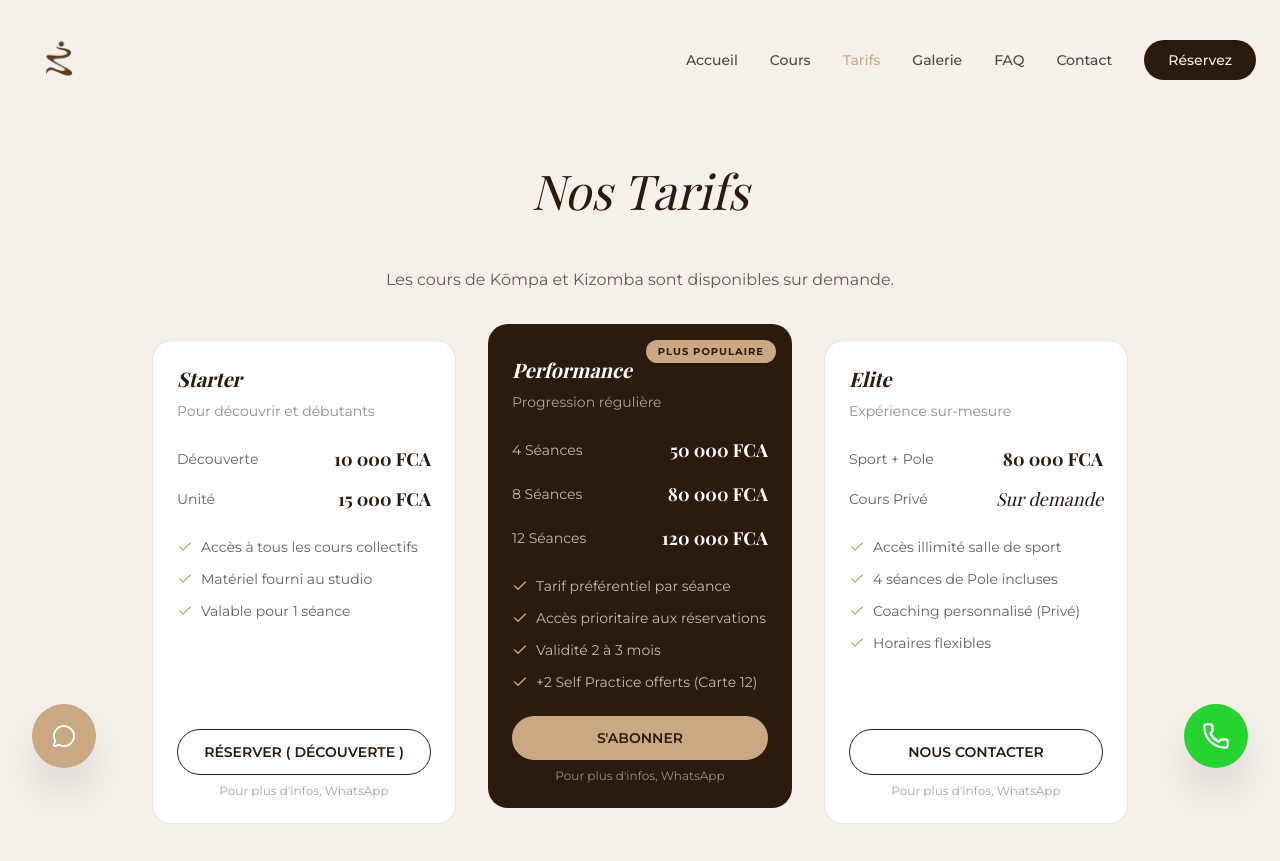
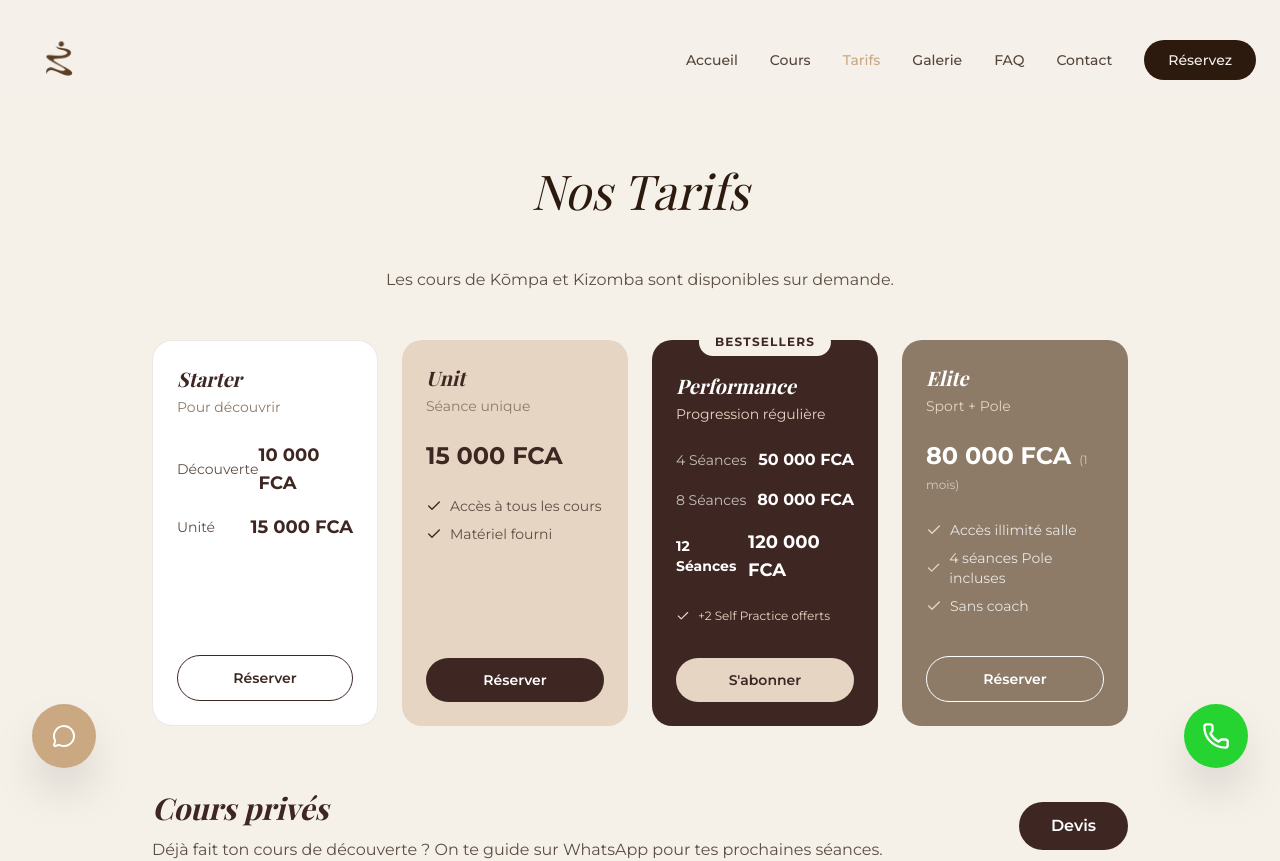
Before and after one commit to neweradigitaleagency-tech/Studio-Maheni, a React (Vite) app: page /pricing in a window 1280 px wide. Shown: the top 861 px of the page. Built offline with nearby package versions, Linux system fonts and the light colour scheme; a web font is replaced by a local one.

Commit message:
feat: redesign pricing cards and FAQ with visible answers

```diff
--- a/src/pages/Home.tsx
+++ b/src/pages/Home.tsx
@@ -119,7 +119,7 @@ export const Home = () => {
           </div>
 
           <div className="text-center mt-12 md:mt-16">
-            <Link to="/courses" className="inline-flex items-center gap-2 bg-brand-primary text-brand-bg px-8 py-4 rounded-full font-medium hover:bg-brand-secondary transition-all">
+            <Link to="/services" className="inline-flex items-center gap-2 bg-brand-primary text-brand-bg px-8 py-4 rounded-full font-medium hover:bg-brand-secondary transition-all">
               Réserver maintenant <ChevronRight size={18} />
             </Link>
           </div>
@@ -149,7 +149,17 @@ export const Home = () => {
                 color: "bg-brand-tan"
               }
             ].map((faq, index) => (
-              <FAQCard key={index} question={faq.q} answer={faq.a} color={faq.color} />
+              <motion.div
+                key={index}
+                initial={{ opacity: 0, y: 10 }}
+                whileInView={{ opacity: 1, y: 0 }}
+                viewport={{ once: true }}
+                transition={{ delay: index * 0.1 }}
+                className={`${faq.color} rounded-[20px] p-6`}
+              >
+                <span className="text-base font-bold text-brand-primary block mb-3">{faq.q}</span>
+                <p className="text-brand-primary/70 text-sm leading-relaxed">{faq.a}</p>
+              </motion.div>
             ))}
           </div>
 
--- a/src/pages/Pricing.tsx
+++ b/src/pages/Pricing.tsx
@@ -6,7 +6,7 @@ const WHATSAPP_NUMBER = '2250717616343';
 
 const getWhatsAppMessage = (service: string, price: string) => {
   const message = encodeURIComponent(
-    `Coucou ! 👋🏾\n\nJe suis intéressé(e) par vos services et je voudrais réserver :\n\n📌 Service : ${service}\n💰 Prix : ${price}\n\nMerci de me donner plus d'informations sur les disponibilités et la marche à suivre pour réserver ! 😊`
+    `Coucou ! 👋🏾\n\nJe suis intéressé(e) par ${service} au prix de ${price}.\n\nMerci de me donner les disponibilités et la marche à suivre pour réserver ! 😊`
   );
   return `https://wa.me/${WHATSAPP_NUMBER}?text=${message}`;
 };
@@ -14,152 +14,182 @@ const getWhatsAppMessage = (service: string, price: string) => {
 export const Pricing = () => {
   return (
     <div className="pt-24">
-      {/* --- Pricing Section - New 3 Cards Layout --- */}
-      <section className="py-12 md:py-16">
+      {/* --- Pricing Section - 4 Cards --- */}
+      <section className="py-12 md:py-16 bg-[#F5F0E8]">
         <div className="max-w-[80%] mx-auto px-6">
           <SectionTitle title="Nos Tarifs" centered />
-          <p className="text-center text-brand-primary/70 mb-12 max-w-2xl mx-auto text-sm md:text-base">
+          <p className="text-center text-[#5D4E44] mb-12 max-w-2xl mx-auto text-base">
             Les cours de Kōmpa et Kizomba sont disponibles sur demande.
           </p>
 
-          <div className="grid grid-cols-1 md:grid-cols-3 gap-6 md:gap-8 mb-16">
-            {/* Card 1: Starter */}
+          <div className="grid grid-cols-1 md:grid-cols-4 gap-6 mb-16">
+            {/* Card 1: Starter - White with border */}
             <motion.div
-              whileHover={{ y: -10 }}
-              className="bg-white border border-brand-primary/10 rounded-[20px] p-6 flex flex-col"
+              whileHover={{ y: -5 }}
+              className="bg-white border border-[#3E2723]/10 rounded-[20px] p-6 flex flex-col"
             >
               <div className="mb-6">
-                <h3 className="text-xl font-serif font-bold text-brand-primary mb-2">Starter</h3>
-                <p className="text-brand-primary/50 text-sm">Pour découvrir et débutants</p>
+                <h3 className="text-xl font-bold text-[#3E2723] mb-1">Starter</h3>
+                <p className="text-[#8D7B68] text-sm">Pour découvrir</p>
               </div>
-              <div className="space-y-3 mb-6">
+              <div className="space-y-4 mb-6">
                 <div className="flex justify-between items-center">
-                  <span className="text-sm text-brand-primary/70">Découverte</span>
-                  <span className="text-lg font-bold font-serif text-brand-primary">10 000 FCA</span>
+                  <span className="text-sm text-[#5D4E44]">Découverte</span>
+                  <span className="text-lg font-bold text-[#3E2723]">10 000 FCA</span>
                 </div>
                 <div className="flex justify-between items-center">
-                  <span className="text-sm text-brand-primary/70">Unité</span>
-                  <span className="text-lg font-bold font-serif text-brand-primary">15 000 FCA</span>
+                  <span className="text-sm text-[#5D4E44]">Unité</span>
+                  <span className="text-lg font-bold text-[#3E2723]">15 000 FCA</span>
                 </div>
               </div>
-              <div className="space-y-3 mb-6 flex-grow">
-                <div className="flex items-start gap-2 text-sm text-brand-primary/70">
-                  <Check size={16} className="text-brand-secondary shrink-0 mt-0.5" />
-                  <span>Accès à tous les cours collectifs</span>
-                </div>
-                <div className="flex items-start gap-2 text-sm text-brand-primary/70">
-                  <Check size={16} className="text-brand-secondary shrink-0 mt-0.5" />
-                  <span>Matériel fourni au studio</span>
-                </div>
-                <div className="flex items-start gap-2 text-sm text-brand-primary/70">
-                  <Check size={16} className="text-brand-secondary shrink-0 mt-0.5" />
-                  <span>Valable pour 1 séance</span>
-                </div>
-              </div>
-              <div className="text-center">
-                <a href="https://calendly.com/reservations-cours/decouverte-pole-dance" target="_blank" rel="noopener noreferrer" className="w-full py-3 rounded-full border border-brand-primary text-brand-primary font-semibold text-sm uppercase text-center hover:bg-brand-primary hover:text-white transition-all block">
-                  Réserver ( Découverte )
+              <div className="mt-auto pt-4">
+                <a
+                  href={getWhatsAppMessage('Cours Découverte', '10 000 FCA')}
+                  target="_blank"
+                  rel="noopener noreferrer"
+                  className="block w-full py-3 text-center rounded-full border border-[#3E2723] text-[#3E2723] font-semibold text-sm hover:bg-[#3E2723] hover:text-white transition-all"
+                >
+                  Réserver
                 </a>
-                <span className="text-xs text-brand-primary/40 mt-2 block">Pour plus d'infos, WhatsApp</span>
               </div>
             </motion.div>
 
-            {/* Card 2: Performance - Featured (Dark, Taller) */}
+            {/* Card 2 - Light beige/tan */}
             <motion.div
-              whileHover={{ y: -10 }}
-              className="bg-brand-primary rounded-[20px] p-6 flex flex-col relative md:-mt-4 md:mb-4"
+              whileHover={{ y: -5 }}
+              className="bg-[#E6D5C3] rounded-[20px] p-6 flex flex-col"
             >
-              <div className="absolute top-4 right-4 bg-brand-tan text-brand-primary text-[10px] font-bold uppercase tracking-widest px-3 py-1 rounded-full">
-                Plus Populaire
+              <div className="mb-6">
+                <h3 className="text-xl font-bold text-[#3E2723] mb-1">Unit</h3>
+                <p className="text-[#8D7B68] text-sm">Séance unique</p>
+              </div>
+              <div className="mb-6">
+                <span className="text-2xl font-bold text-[#3E2723]">15 000 FCA</span>
+              </div>
+              <div className="space-y-2 mb-6">
+                <div className="flex items-center gap-2 text-sm text-[#5D4E44]">
+                  <Check size={16} className="text-[#3E2723]" />
+                  <span>Accès à tous les cours</span>
+                </div>
+                <div className="flex items-center gap-2 text-sm text-[#5D4E44]">
+                  <Check size={16} className="text-[#3E2723]" />
+                  <span>Matériel fourni</span>
+                </div>
+              </div>
+              <div className="mt-auto pt-4">
+                <a
+                  href={getWhatsAppMessage('Séance Unité', '15 000 FCA')}
+                  target="_blank"
+                  rel="noopener noreferrer"
+                  className="block w-full py-3 text-center rounded-full bg-[#3E2723] text-white font-semibold text-sm hover:opacity-85 transition-all"
+                >
+                  Réserver
+                </a>
+              </div>
+            </motion.div>
+
+            {/* Card 3: Performance - Featured (Dark, Bestseller) */}
+            <motion.div
+              whileHover={{ y: -5 }}
+              className="bg-[#3E2723] rounded-[20px] p-6 flex flex-col relative"
+            >
+              <div className="absolute -top-3 left-1/2 -translate-x-1/2 bg-[#F5F0E8] text-[#3E2723] text-xs font-bold uppercase tracking-widest px-4 py-1.5 rounded-full">
+                Bestsellers
               </div>
               <div className="mb-6 mt-2">
-                <h3 className="text-xl font-serif font-bold text-white mb-2">Performance</h3>
-                <p className="text-white/60 text-sm">Progression régulière</p>
+                <h3 className="text-xl font-bold text-white mb-1">Performance</h3>
+                <p className="text-[#E6D5C3] text-sm">Progression régulière</p>
               </div>
               <div className="space-y-4 mb-6">
                 <div className="flex justify-between items-center">
                   <span className="text-sm text-white/70">4 Séances</span>
-                  <span className="text-lg font-bold font-serif text-white">50 000 FCA</span>
+                  <span className="text-base font-bold text-white">50 000 FCA</span>
                 </div>
                 <div className="flex justify-between items-center">
                   <span className="text-sm text-white/70">8 Séances</span>
-                  <span className="text-lg font-bold font-serif text-white">80 000 FCA</span>
+                  <span className="text-base font-bold text-white">80 000 FCA</span>
                 </div>
                 <div className="flex justify-between items-center">
-                  <span className="text-sm text-white/70">12 Séances</span>
-                  <span className="text-lg font-bold font-serif text-white">120 000 FCA</span>
+                  <span className="text-sm text-white font-bold">12 Séances</span>
+                  <span className="text-lg font-bold text-white">120 000 FCA</span>
                 </div>
               </div>
-              <div className="space-y-3 mb-6 flex-grow">
-                <div className="flex items-start gap-2 text-sm text-white/70">
-                  <Check size={16} className="text-brand-tan shrink-0 mt-0.5" />
-                  <span>Tarif préférentiel par séance</span>
-                </div>
-                <div className="flex items-start gap-2 text-sm text-white/70">
-                  <Check size={16} className="text-brand-tan shrink-0 mt-0.5" />
-                  <span>Accès prioritaire aux réservations</span>
-                </div>
-                <div className="flex items-start gap-2 text-sm text-white/70">
-                  <Check size={16} className="text-brand-tan shrink-0 mt-0.5" />
-                  <span>Validité 2 à 3 mois</span>
-                </div>
-                <div className="flex items-start gap-2 text-sm text-white/70">
-                  <Check size={16} className="text-brand-tan shrink-0 mt-0.5" />
-                  <span>+2 Self Practice offerts (Carte 12)</span>
+              <div className="space-y-2 mb-2">
+                <div className="flex items-center gap-2 text-xs text-[#E6D5C3]">
+                  <Check size={14} className="text-[#E6D5C3]" />
+                  <span>+2 Self Practice offerts</span>
                 </div>
               </div>
-              <div className="text-center">
-                <a href={getWhatsAppMessage('Performance Pole Dance', '120 000')} target="_blank" rel="noopener noreferrer" className="w-full py-3 rounded-full bg-brand-tan text-brand-primary font-semibold text-sm uppercase text-center hover:opacity-85 transition-all block">
+              <div className="mt-auto pt-4">
+                <a
+                  href={getWhatsAppMessage('Abonnement Performance', '120 000 FCA')}
+                  target="_blank"
+                  rel="noopener noreferrer"
+                  className="block w-full py-3 text-center rounded-full bg-[#E6D5C3] text-[#3E2723] font-semibold text-sm hover:opacity-85 transition-all"
+                >
                   S'abonner
                 </a>
-                <span className="text-xs text-white/50 mt-2 block">Pour plus d'infos, WhatsApp</span>
               </div>
             </motion.div>
 
-            {/* Card 3: Elite */}
+            {/* Card 4: Elite */}
             <motion.div
-              whileHover={{ y: -10 }}
-              className="bg-white border border-brand-primary/10 rounded-[20px] p-6 flex flex-col"
+              whileHover={{ y: -5 }}
+              className="bg-[#8D7B68] rounded-[20px] p-6 flex flex-col"
             >
               <div className="mb-6">
-                <h3 className="text-xl font-serif font-bold text-brand-primary mb-2">Elite</h3>
-                <p className="text-brand-primary/50 text-sm">Expérience sur-mesure</p>
+                <h3 className="text-xl font-bold text-white mb-1">Elite</h3>
+                <p className="text-[#E6D5C3] text-sm">Sport + Pole</p>
               </div>
-              <div className="space-y-3 mb-6">
-                <div className="flex justify-between items-center">
-                  <span className="text-sm text-brand-primary/70">Sport + Pole</span>
-                  <span className="text-lg font-bold font-serif text-brand-primary">80 000 FCA</span>
+              <div className="mb-6">
+                <span className="text-2xl font-bold text-white">80 000 FCA</span>
+                <span className="text-xs text-white/60 ml-2">(1 mois)</span>
+              </div>
+              <div className="space-y-2 mb-6">
+                <div className="flex items-center gap-2 text-sm text-white/80">
+                  <Check size={16} className="text-[#E6D5C3]" />
+                  <span>Accès illimité salle</span>
                 </div>
-                <div className="flex justify-between items-center">
-                  <span className="text-sm text-brand-primary/70">Cours Privé</span>
-                  <span className="text-lg font-serif italic text-brand-primary">Sur demande</span>
+                <div className="flex items-center gap-2 text-sm text-white/80">
+                  <Check size={16} className="text-[#E6D5C3]" />
+                  <span>4 séances Pole incluses</span>
+                </div>
+                <div className="flex items-center gap-2 text-sm text-white/80">
+                  <Check size={16} className="text-[#E6D5C3]" />
+                  <span>Sans coach</span>
                 </div>
               </div>
-              <div className="space-y-3 mb-6 flex-grow">
-                <div className="flex items-start gap-2 text-sm text-brand-primary/70">
-                  <Check size={16} className="text-brand-secondary shrink-0 mt-0.5" />
-                  <span>Accès illimité salle de sport</span>
-                </div>
-                <div className="flex items-start gap-2 text-sm text-brand-primary/70">
-                  <Check size={16} className="text-brand-secondary shrink-0 mt-0.5" />
-                  <span>4 séances de Pole incluses</span>
-                </div>
-                <div className="flex items-start gap-2 text-sm text-brand-primary/70">
-                  <Check size={16} className="text-brand-secondary shrink-0 mt-0.5" />
-                  <span>Coaching personnalisé (Privé)</span>
-                </div>
-                <div className="flex items-start gap-2 text-sm text-brand-primary/70">
-                  <Check size={16} className="text-brand-secondary shrink-0 mt-0.5" />
-                  <span>Horaires flexibles</span>
-                </div>
-              </div>
-              <div className="text-center">
-                <a href={getWhatsAppMessage('Elite Package', 'Sur demande')} target="_blank" rel="noopener noreferrer" className="w-full py-3 rounded-full border border-brand-primary text-brand-primary font-semibold text-sm uppercase text-center hover:bg-brand-primary hover:text-white transition-all block">
-                  Nous Contacter
+              <div className="mt-auto pt-4">
+                <a
+                  href={getWhatsAppMessage('Elite Package', '80 000 FCA')}
+                  target="_blank"
+                  rel="noopener noreferrer"
+                  className="block w-full py-3 text-center rounded-full border border-white text-white font-semibold text-sm hover:bg-white hover:text-[#3E2723] transition-all"
+                >
+                  Réserver
                 </a>
-                <span className="text-xs text-brand-primary/40 mt-2 block">Pour plus d'infos, WhatsApp</span>
               </div>
             </motion.div>
+          </div>
+
+          {/* --- Cours Privés Section --- */}
+          <div className="mt-16">
+            <div className="flex flex-col md:flex-row justify-between items-center gap-6">
+              <div>
+                <h2 className="text-2xl md:text-3xl font-bold text-[#3E2723] mb-3">Cours privés</h2>
+                <p className="text-[#5D4E44]">
+                  Déjà fait ton cours de découverte ? On te guide sur WhatsApp pour tes prochaines séances.
+                </p>
+              </div>
+              <a
+                href={getWhatsAppMessage('Cours Privés', 'Sur demande')}
+                target="_blank"
+                rel="noopener noreferrer"
+                className="bg-[#3E2723] text-white px-8 py-3 rounded-full font-semibold hover:opacity-85 transition-all shrink-0"
+              >
+                Devis
+              </a>
+            </div>
           </div>
         </div>
       </section>
```
